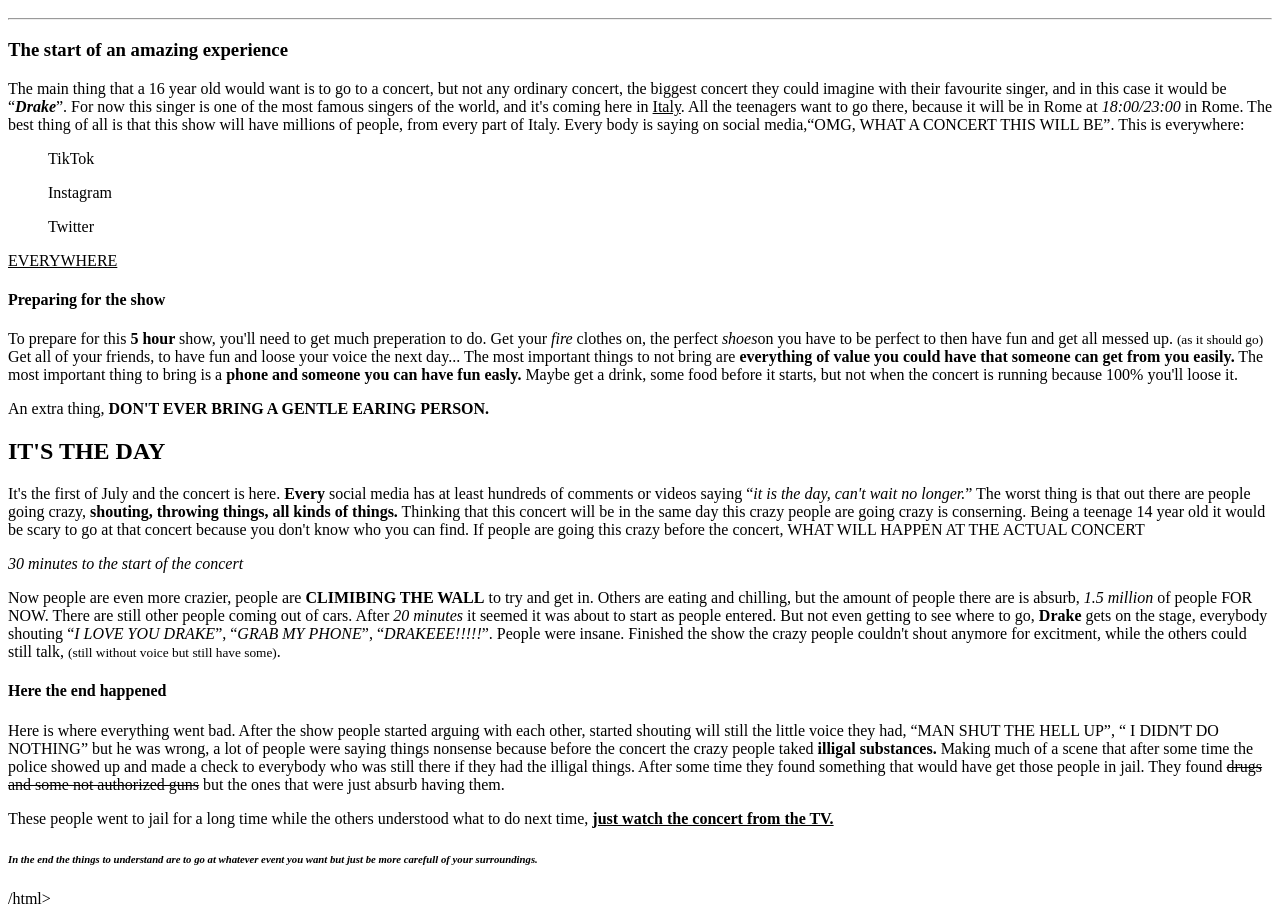
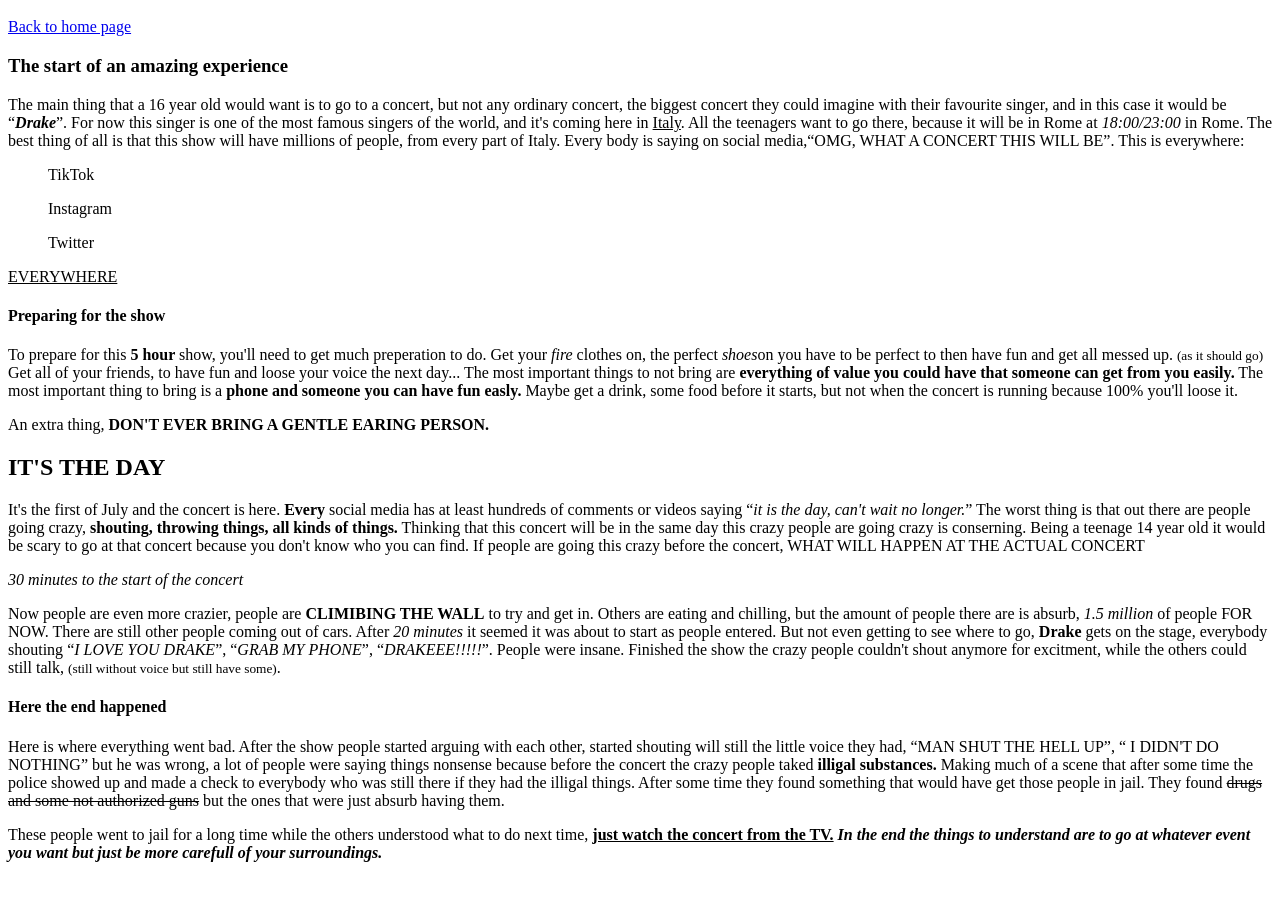
Before and after one commit to tommymaca/tommymaca.github.io, a plain HTML site: page index.html in a window 1280 px wide. Shown: the part 48-964 px from the top of the page. After the commit the page ends 918 px from the top, so only its background shows below. Drawn offline with Linux system fonts and the light colour scheme.

Commit message:
Update index.html

```diff
--- a/index.html
+++ b/index.html
@@ -1,19 +1,36 @@
-<html><h1>The biggest show ever</h1>
-<hr />
-<body><h3>The start of an amazing experience</h3>
+<html>
+ <head>
+</head>
+<body>
+ <h1>The biggest show ever</h1>
+<a href="home.html">Back to home page</a>
+<h3>The start of an amazing experience</h3>
+
 <p>The main thing that a 16 year old would want is to go to a concert, but not any ordinary concert, the biggest concert they could imagine with their favourite singer, and in this case it would be <q><strong><em>Drake</em></strong></q>. For now this singer is one of the most famous singers of the world, and it's coming here in <u>Italy</u>. All the teenagers want to go there, because it will be in Rome at <em>18:00/23:00</em> in Rome. The best thing of all is that this show will have millions of people, from every part of Italy. Every body is saying on social media,<q>OMG, WHAT A CONCERT THIS WILL BE</q>. This is everywhere:</p>
+
 <blockquote>TikTok</blockquote>
 <blockquote>Instagram</blockquote>
 <blockquote>Twitter</blockquote>
+
 <p><u>EVERYWHERE</u></p>
+
 <h4>Preparing for the show</h4>
+
 <p>To prepare for this <strong>5 hour </strong>show, you'll need to get much preperation to do. Get your <em>fire</em> clothes on, the perfect <em>shoes</em>on you have to be perfect to then have fun and get all messed up. <small>(as it should go)</small> Get all of your friends, to have fun and loose your voice the next day... The most important things to not bring are <strong>everything of value you could have that someone can get from you easily.</strong> The most important thing to bring is a <strong>phone and someone you can have fun easly.</strong> Maybe get a drink, some food before it starts, but not when the concert is running because 100% you'll loose it.</p>
-<footer>An extra thing, <strong>DON'T EVER BRING A GENTLE EARING PERSON.</strong></footer>
+
+<span>An extra thing, <strong>DON'T EVER BRING A GENTLE EARING PERSON.</strong></span>
+
 <h2>IT'S THE DAY</h2>
+
 <p>It's the first of July and the concert is here. <strong>Every</strong> social media has at least hundreds of comments or videos saying <q><em>it is the day, can't wait no longer.</em></q> The worst thing is that out there are people going crazy,<strong> shouting, throwing things, all kinds of things.</strong> Thinking that this concert will be in the same day this crazy people are going crazy is conserning. Being a teenage 14 year old it would be scary to go at that concert because you don't know who you can find. If people are going this crazy before the concert, WHAT WILL HAPPEN AT THE ACTUAL CONCERT</p>
-<footer><em>30 minutes to the start of the concert</em></footer>
+<span><em>30 minutes to the start of the concert</em></span>
+
 <p>Now people are even more crazier, people are <strong>CLIMIBING THE WALL</strong> to try and get in. Others are eating and chilling, but the amount of people there are is absurb, <em>1.5 million</em> of people FOR NOW. There are still other people coming out of cars. After <em>20 minutes</em> it seemed it was about to start as people entered. But not even getting to see where to go, <strong>Drake</strong> gets on the stage, everybody shouting <q><em>I LOVE YOU DRAKE</em></q>, <q><em>GRAB MY PHONE</em></q>, <q><em>DRAKEEE!!!!!</em></q>. People were insane. Finished the show the crazy people couldn't shout anymore for excitment, while the others could still talk, <small>(still without voice but still have some)</small>.</p>
+
 <h4>Here the end happened</h4>
+
 <p>Here is where everything went bad. After the show people started arguing with each other, started shouting will still the little voice they had, <q>MAN SHUT THE HELL UP</q>, <q> I DIDN'T DO NOTHING</q> but he was wrong, a lot of people were saying things nonsense because before the concert the crazy people taked <strong>illigal substances.</strong> Making much of a scene that after some time the police showed up and made a check to everybody who was still there if they had the illigal things. After some time they found something that would have get those people in jail. They found <del>drugs and some not authorized guns</del> but the ones that were just absurb having them.</p>
-<footer>These people went to jail for a long time while the others understood what to do next time, <strong><u>just watch the concert from the TV.</u></strong></footer>
-</body><h6><em><strong>In the end the things to understand are to go at whatever event you want but just be more carefull of your surroundings.</strong></em></h6>/html>
+<span>These people went to jail for a long time while the others understood what to do next time, <strong><u>just watch the concert from the TV.</u></strong></span>
+<span><em><strong>In the end the things to understand are to go at whatever event you want but just be more carefull of your surroundings.</strong></em></span>
+  </body>
+</html>
```
